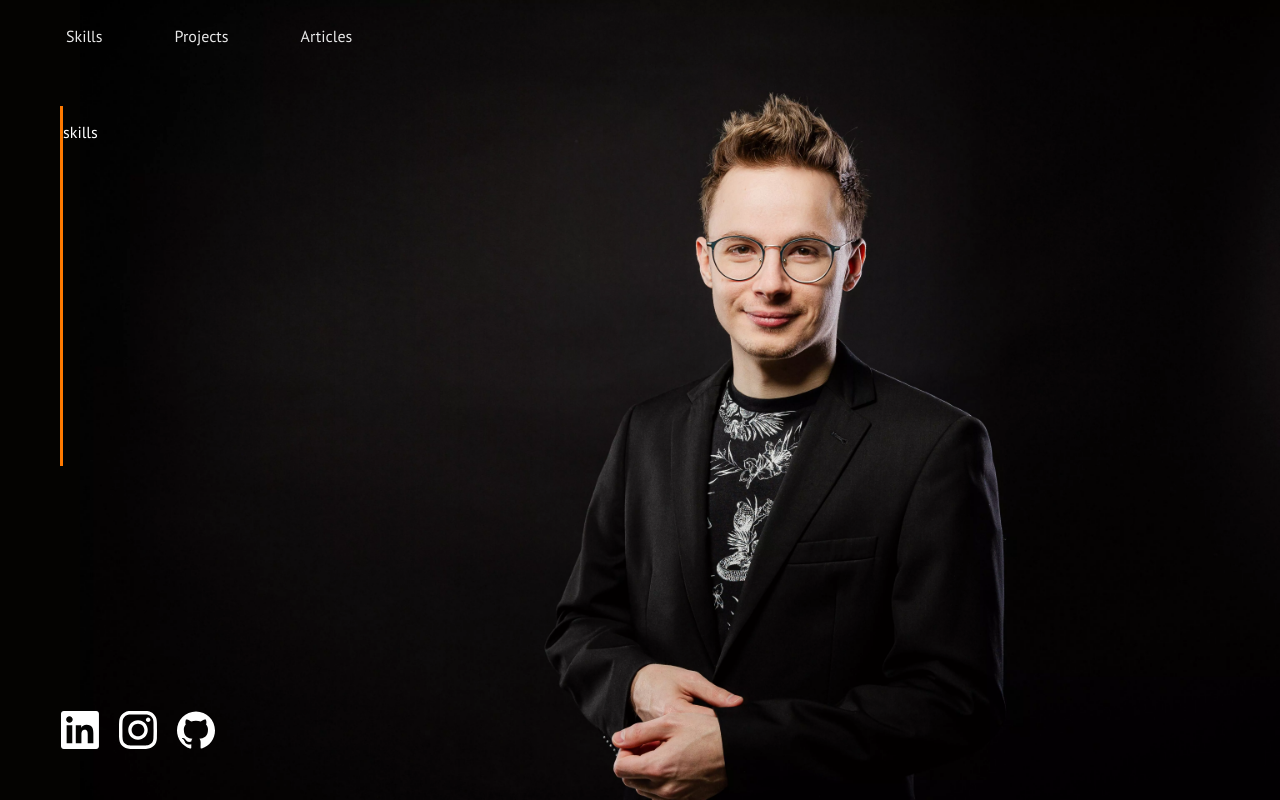
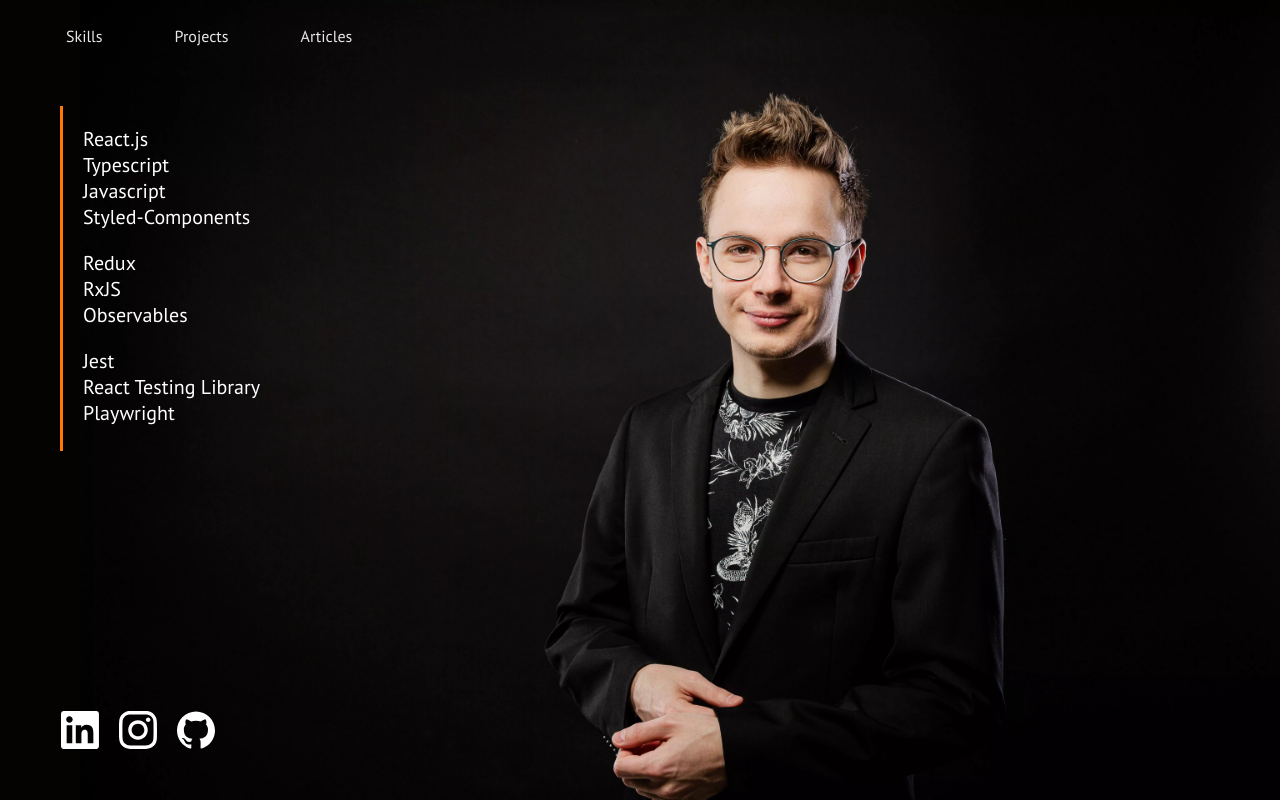
Before and after one commit to cscheffauer/about, a React (Create React App) app: page /skills in a window 1280 px wide. Built offline with nearby package versions, Linux system fonts and the light colour scheme; the HTML template or start-up script is replaced by a standard one.

Commit message:
styled skills

```diff
--- a/src/components/Content.tsx
+++ b/src/components/Content.tsx
@@ -7,6 +7,7 @@ import {
 import Headline from './Headline';
 import ContentWrapper from './ContentWrapper';
 import { headlines } from '../data/general';
+import Skills from './Skills';
 
 export interface ContentProps {}
 
@@ -15,7 +16,7 @@ return <StyledDiv>
     <Switch>
         <Route path="/skills">
             <ContentWrapper>
-            <p>skills</p>
+            <Skills/>
             </ContentWrapper>
         </Route>
         <Route path="/projects">
--- a/src/components/ContentWrapper.tsx
+++ b/src/components/ContentWrapper.tsx
@@ -15,13 +15,11 @@ const ContentWrapper = (props: ContentWrapperProps) => {
 
 export default ContentWrapper;
 const StyledDiv = styled.div`
-    height: 100%;
     display: flex;
     margin-top: 7vh;
 `;
 
 const StyledStroke = styled.div`
-    height: 45vh;
     width: 3px;
     background-color: #FF7A00;
 `
--- /dev/null
+++ b/src/components/Skills.tsx
@@ -0,0 +1,39 @@
+import React from 'react';
+import { skills } from '../data/skills';
+import styled from 'styled-components';
+
+export interface SkillsProps {}
+
+const Skills = (props: SkillsProps) => {
+    return <StyledDiv>
+    {
+        skills.map((skill, index) =>
+            <React.Fragment key={skill.id}>
+                <StyledLabel >{skill.text}</StyledLabel>
+                {
+                    index + 1 < skills.length &&
+                    skills[index].group !== skills[index + 1].group &&
+                    <StyledGap/>
+                }
+            </React.Fragment>
+        )
+    }
+    </StyledDiv>
+};
+
+export default Skills;
+
+const StyledLabel = styled.span`
+font-size: 20px;
+`;
+
+const StyledDiv = styled.div`
+    display: flex;
+    flex-direction: column;
+    margin-left: 20px;
+    padding-top: 20px;
+    padding-bottom: 25px;
+`;
+const StyledGap = styled.div`
+  height: 20px;
+`;
```
